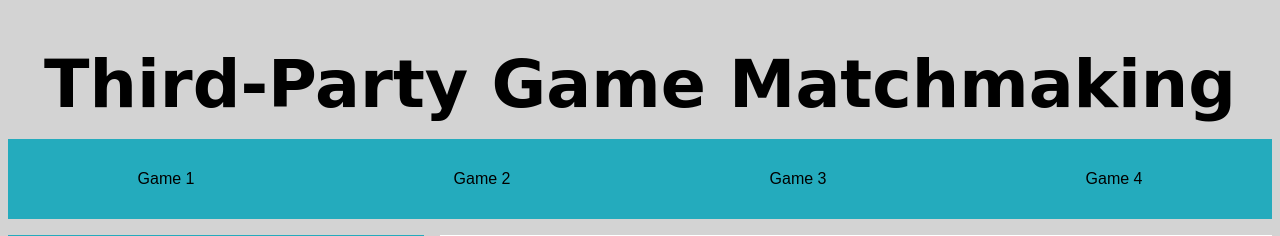
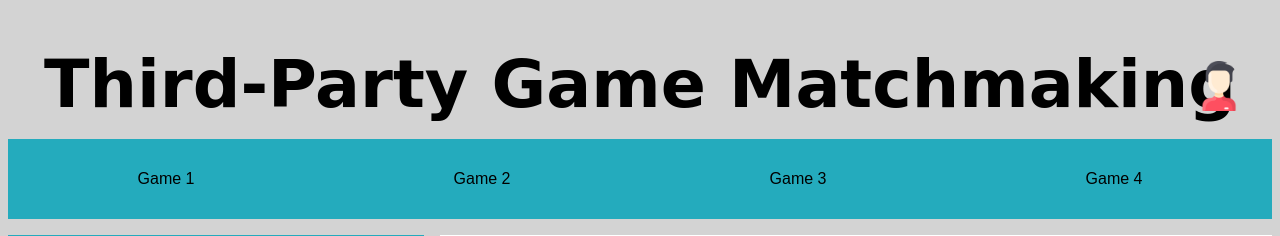
Before and after one commit to saraf12/Group-Project---Comp-442, a Flask app: template templates/mainPage.html in a window 1280 px wide. Shown: the top 236 px of the page. Run offline with Flask 2, Linux system fonts and the light colour scheme; the template is opened without the code that fills it, so the values that code supplies are empty.

Commit message:
now has a way to get to profile page

```diff
--- a/styles/main.css
+++ b/styles/main.css
@@ -114,6 +114,26 @@ div input[type=submit] {
     color: white;
 }
 
+/* Title/Profile Icon bar */
+/* #title-profile {
+    flex-direction: row;
+    justify-content: space-around;
+} */
+
+#profile {
+    position: absolute;
+    align-content: right;
+    border: black;
+    width: 50px;
+    height: 50px;
+    right: 20px;
+    padding: 1rem;
+}
+
+#profile:hover {
+  background-color: #ffa07a;
+}
+
 
 
 /*Page Layout*/
--- a/templates/mainPage.html
+++ b/templates/mainPage.html
@@ -11,7 +11,10 @@
   <body>
     <!-- Main header, common across all pages -->
     <header>
-      <h1>Third-Party Game Matchmaking</h1>
+      <!-- <div class="flex-container" id="title-profile"> -->
+        <a href="../templates/profilePage.html"><img id="profile" src="../avatar/001-man.png"></a>
+        <h1 id="title">Third-Party Game Matchmaking</h1>
+      <!-- </div> -->
       <!-- Common practice to put the main navigation menu within the main header -->
       <div id="nav-bar" class="navbar-collapse collapse">
         <ul class="nav navbar-nav">
```
